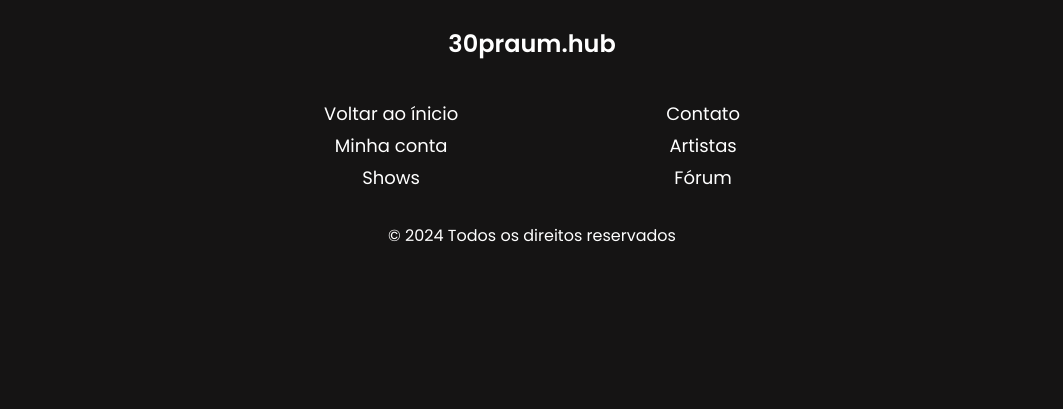
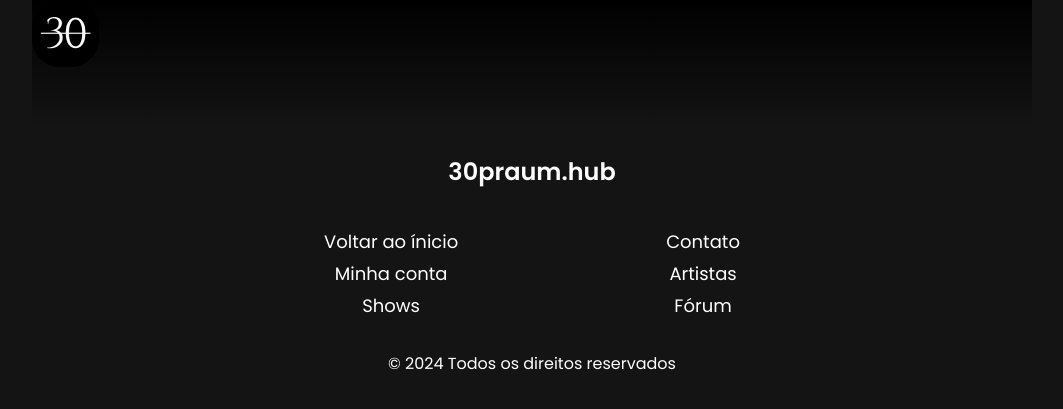
Before and after one commit to Ubieeel/30praum, a Node server app: page / in a window 1280 px wide. Shown: the top 409 px of the page, without its empty margins (108-1171 px from the left). Run offline with Node 20, Linux system fonts and the light colour scheme.

Commit message:
Header criando

```diff
--- a/public/css/output.css
+++ b/public/css/output.css
@@ -554,12 +554,51 @@ video {
   --tw-contain-style:  ;
 }
 
+.container {
+  width: 100%;
+}
+
+@media (min-width: 640px) {
+  .container {
+    max-width: 640px;
+  }
+}
+
+@media (min-width: 768px) {
+  .container {
+    max-width: 768px;
+  }
+}
+
+@media (min-width: 1024px) {
+  .container {
+    max-width: 1024px;
+  }
+}
+
+@media (min-width: 1280px) {
+  .container {
+    max-width: 1280px;
+  }
+}
+
+@media (min-width: 1536px) {
+  .container {
+    max-width: 1536px;
+  }
+}
+
 .absolute {
   position: absolute;
 }
 
 .relative {
   position: relative;
+}
+
+.mx-auto {
+  margin-left: auto;
+  margin-right: auto;
 }
 
 .-mb-40 {
@@ -582,24 +621,25 @@ video {
   margin-top: 2rem;
 }
 
-.mt-44 {
-  margin-top: 11rem;
+.flex {
+  display: flex;
 }
 
-.mb-\[100px\] {
-  margin-bottom: 100px;
+.h-min {
+  height: -moz-min-content;
+  height: min-content;
 }
 
-.mb-\[200px\] {
-  margin-bottom: 200px;
+.h-\[128px\] {
+  height: 128px;
 }
 
-.mb-16 {
-  margin-bottom: 4rem;
+.max-w-\[\] {
+  max-width: ;
 }
 
-.flex {
-  display: flex;
+.max-w-\[1000px\] {
+  max-width: 1000px;
 }
 
 .justify-center {
@@ -616,14 +656,33 @@ video {
   background-color: rgb(21 20 20 / var(--tw-bg-opacity));
 }
 
-.bg-pink-400 {
-  --tw-bg-opacity: 1;
-  background-color: rgb(244 114 182 / var(--tw-bg-opacity));
+.bg-gradient-to-r {
+  background-image: linear-gradient(to right, var(--tw-gradient-stops));
 }
 
-.bg-slate-500 {
-  --tw-bg-opacity: 1;
-  background-color: rgb(100 116 139 / var(--tw-bg-opacity));
+.bg-gradient-to-b {
+  background-image: linear-gradient(to bottom, var(--tw-gradient-stops));
+}
+
+.from-indigo-500 {
+  --tw-gradient-from: #6366f1 var(--tw-gradient-from-position);
+  --tw-gradient-to: rgb(99 102 241 / 0) var(--tw-gradient-to-position);
+  --tw-gradient-stops: var(--tw-gradient-from), var(--tw-gradient-to);
+}
+
+.from-black {
+  --tw-gradient-from: #000 var(--tw-gradient-from-position);
+  --tw-gradient-to: rgb(0 0 0 / 0) var(--tw-gradient-to-position);
+  --tw-gradient-stops: var(--tw-gradient-from), var(--tw-gradient-to);
+}
+
+.to-transparent {
+  --tw-gradient-to: transparent var(--tw-gradient-to-position);
+}
+
+.px-20 {
+  padding-left: 5rem;
+  padding-right: 5rem;
 }
 
 .text-center {
@@ -653,11 +712,6 @@ video {
   color: rgb(255 255 255 / var(--tw-text-opacity));
 }
 
-.text-red-400 {
-  --tw-text-opacity: 1;
-  color: rgb(248 113 113 / var(--tw-text-opacity));
-}
-
 .transition {
   transition-property: color, background-color, border-color, text-decoration-color, fill, stroke, opacity, box-shadow, transform, filter, -webkit-backdrop-filter;
   transition-property: color, background-color, border-color, text-decoration-color, fill, stroke, opacity, box-shadow, transform, filter, backdrop-filter;
@@ -666,26 +720,14 @@ video {
   transition-duration: 150ms;
 }
 
-@media (min-width: 640px) {
-  .sm\:bg-yellow-300 {
-    --tw-bg-opacity: 1;
-    background-color: rgb(253 224 71 / var(--tw-bg-opacity));
+@media (min-width: 1024px) {
+  .lg\:max-w-\[1000px\] {
+    max-width: 1000px;
   }
 }
 
 @media (min-width: 1280px) {
-  .xl\:bg-slate-500 {
-    --tw-bg-opacity: 1;
-    background-color: rgb(100 116 139 / var(--tw-bg-opacity));
-  }
-
-  .xl\:bg-pink-400 {
-    --tw-bg-opacity: 1;
-    background-color: rgb(244 114 182 / var(--tw-bg-opacity));
-  }
-
-  .xl\:bg-yellow-300 {
-    --tw-bg-opacity: 1;
-    background-color: rgb(253 224 71 / var(--tw-bg-opacity));
+  .xl\:max-w-\[1000px\] {
+    max-width: 1000px;
   }
 }
--- a/public/index.html
+++ b/public/index.html
@@ -38,7 +38,37 @@
       </style>
 
 </head>
-<body class="bg-cinza" >
+<body class="bg-cinza lg:max-w-[1000px] container mx-auto " >
+
+
+    <header class="h-[128px] bg-gradient-to-b from-black to-transparent">
+        <div>
+            <img src="img/img-mobile/30logo(2).png" alt="">
+        </div>
+    </header>
+
+
+
+
+
+
+
+
+
+
+
+
+
+
+
+
+
+
+
+
+
+
+
     <footer class="font-poppins text-white" >
     <div class="mt-7 mb-10">
         <h2 class="font-semibold text-2xl text-center ">
@@ -47,7 +77,7 @@
     </div>
     <section class="-mb-40">
         <div class="flex justify-center gap-x-52 text-lg">
-            <div class="md: text-center">
+            <div class=" text-center">
                 <ul>
                     <li class="mb-1 "><a href="#" >Voltar ao ínicio</a></li>
                     <li class="mb-1"><a href="#">Minha conta</a></li>
```
Also changed, not shown: public/img/img-desktop/30logo(1).png (added), public/img/img-desktop/person.png (added), public/img/img-mobile/30logo(2).png (added), public/img/img-mobile/Search.png (added), public/img/img-mobile/nav.png (added).
